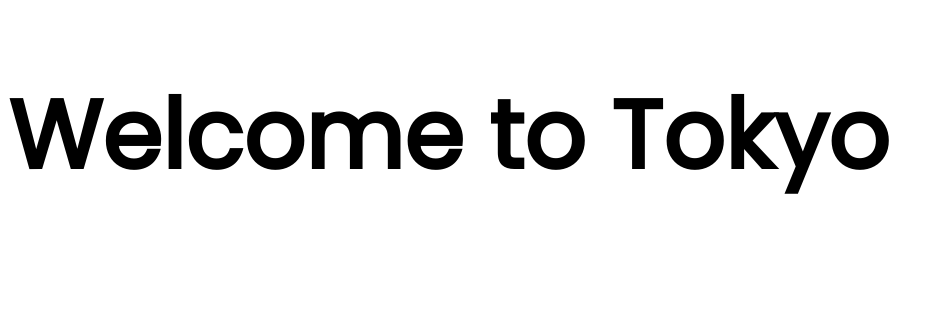
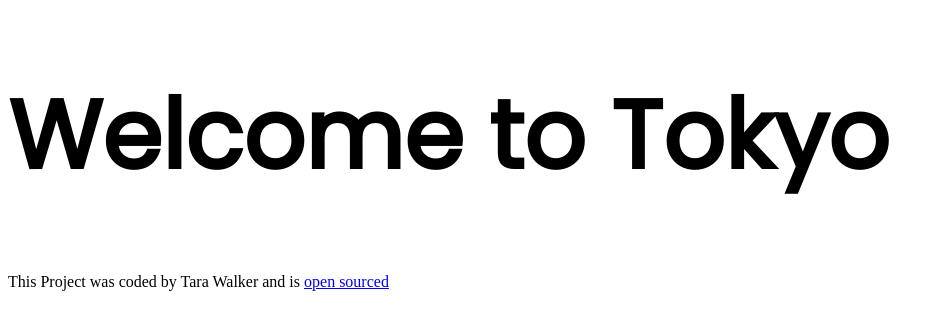
Before and after one commit to TaraWalk/Tokyo-travel-project, a plain HTML site: page index.html in a window 1280 px wide. Shown: the whole page, without its empty margins (0-944 px from the left). Drawn offline with Linux system fonts and the light colour scheme.

Commit message:
Added footer

```diff
--- a/index.html
+++ b/index.html
@@ -14,5 +14,11 @@
   </head>
   <body>
     <h1>Welcome to Tokyo</h1>
+    <footer>
+      This Project was coded by Tara Walker and is
+      <a href="https://github.com/TaraWalk/Tokyo-travel-project" target="_blank"
+        >open sourced</a
+      >
+    </footer>
   </body>
 </html>
```
